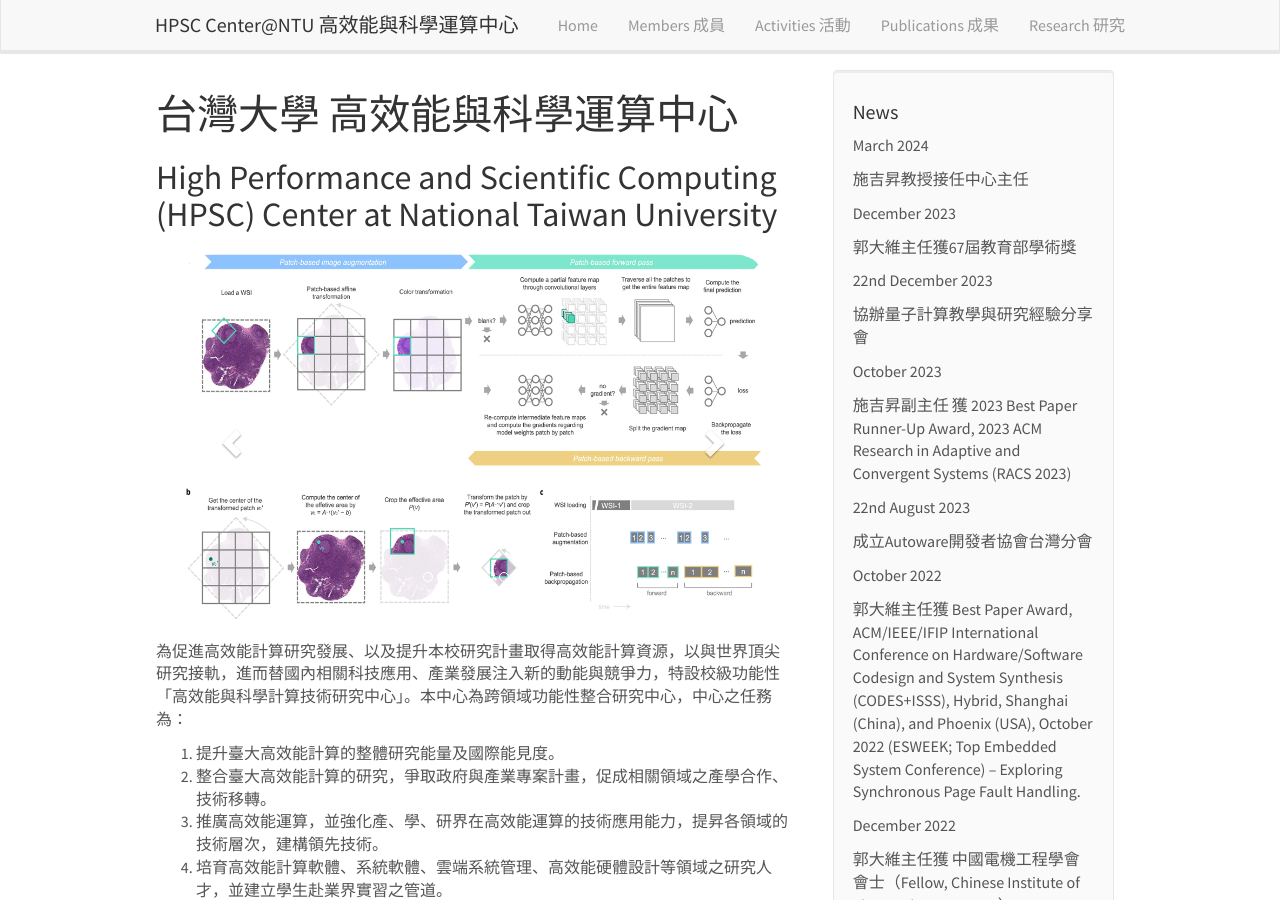
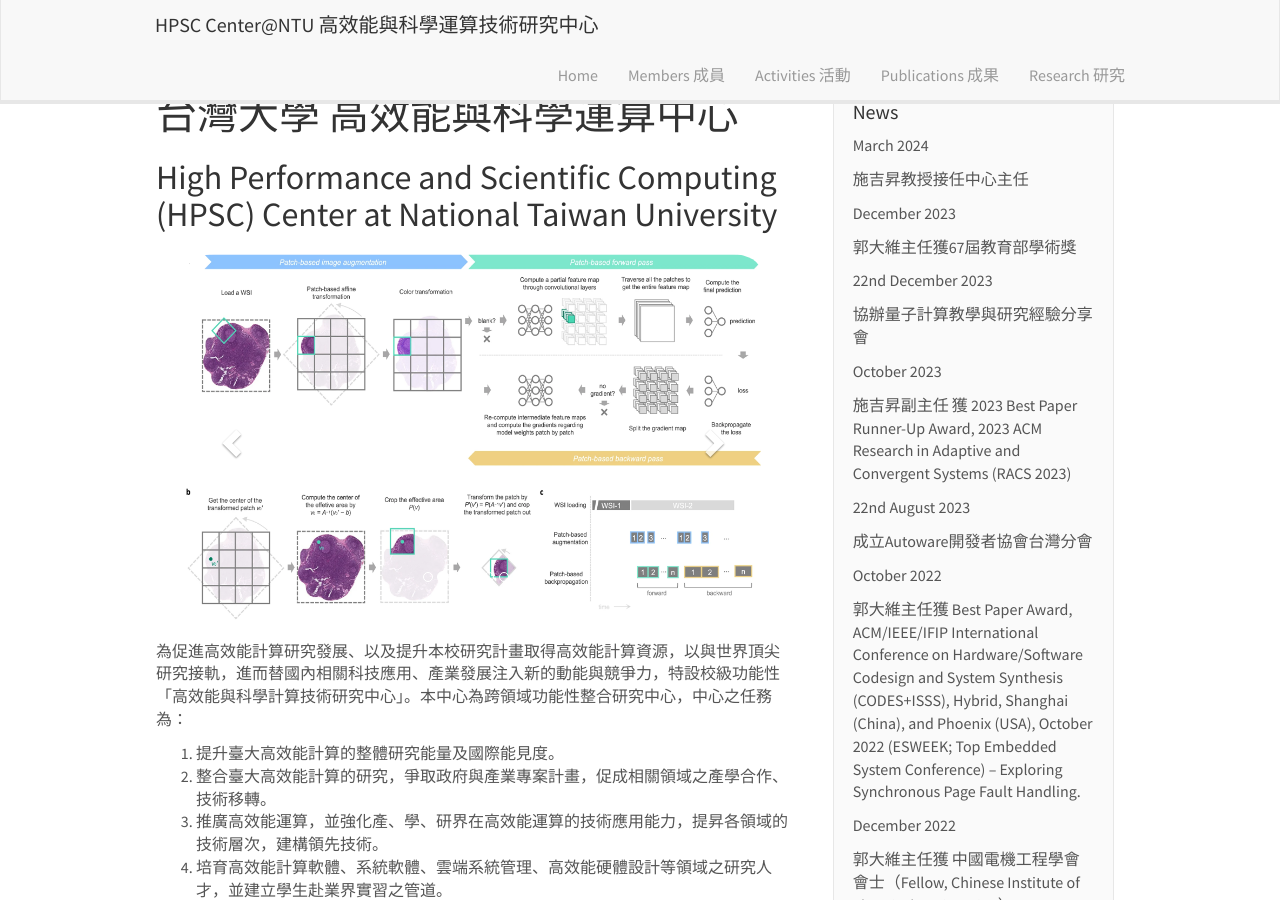
Before and after one commit to hpscntu/hpscweb, a Jekyll site: the page built from _pages/home.md, in a window 1280 px wide and 900 px high. Built offline with Jekyll 4.4.1, drawn with Linux system fonts in a browser that asks for light colours; nearby versions of some CDN libraries.

Commit message:
change the Chinese name on header

```diff
--- a/_includes/header.html
+++ b/_includes/header.html
@@ -8,7 +8,7 @@
 		<span class="icon-bar"></span>
 	  </button>
 
-    <a class="navbar-brand" href="{{ site.url }}{{ site.baseurl }}/">HPSC Center@NTU 高效能與科學運算中心</a>
+    <a class="navbar-brand" href="{{ site.url }}{{site.baseurl }}/">HPSC Center@NTU 高效能與科學運算技術研究中心</a>
 	</div>
 	<div class="collapse navbar-collapse" id="navbar-collapse-1">
 	  <ul class="nav navbar-nav navbar-right">
```
